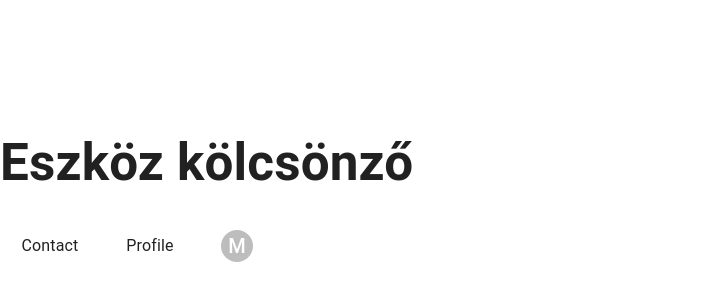
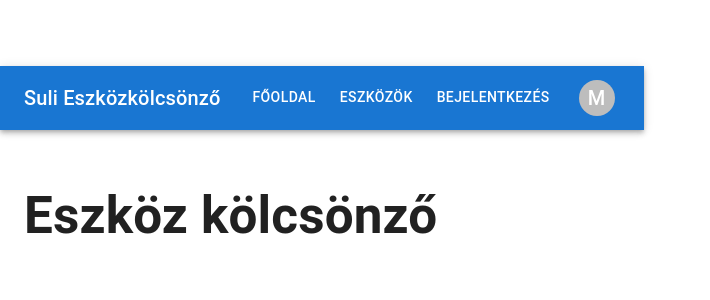
Before and after one commit to markosgergo/sulieszkoz_kolcsonzo-FE, a React (Vite) app: page / in a window 1280 px wide. Shown: the part 216-516 px from the top of the page, without its empty margins (0-710 px from the left). Built offline with nearby package versions, Linux system fonts and the light colour scheme.

Commit message:
Navbar és AccountMenu komponens hozzáadása

```diff
--- a/src/App.jsx
+++ b/src/App.jsx
@@ -1,15 +1,19 @@
 import { Routes, Route } from "react-router-dom";
+import Navbar from "./components/Navbar";
 import Home from "./pages/Home";
 import Login from "./pages/Login";
 import EszkozLista from "./pages/EszkozLista";
 
 function App() {
   return (
-    <Routes>
-      <Route path="/" element={<Home />} />
-      <Route path="/login" element={<Login />} />
-      <Route path="/eszkozok" element={<EszkozLista />} />
-    </Routes>
+    <>
+      <Navbar />
+      <Routes>
+        <Route path="/" element={<Home />} />
+        <Route path="/login" element={<Login />} />
+        <Route path="/eszkozok" element={<EszkozLista />} />
+      </Routes>
+    </>
   );
 }
 
--- a/src/components/AccountMenu.jsx
+++ b/src/components/AccountMenu.jsx
@@ -1,107 +1,119 @@
-import * as React from 'react';
-import Box from '@mui/material/Box';
-import Avatar from '@mui/material/Avatar';
-import Menu from '@mui/material/Menu';
-import MenuItem from '@mui/material/MenuItem';
-import ListItemIcon from '@mui/material/ListItemIcon';
-import Divider from '@mui/material/Divider';
-import IconButton from '@mui/material/IconButton';
-import Typography from '@mui/material/Typography';
-import Tooltip from '@mui/material/Tooltip';
-import PersonAdd from '@mui/icons-material/PersonAdd';
-import Settings from '@mui/icons-material/Settings';
-import Logout from '@mui/icons-material/Logout';
+import * as React from "react";
+import Avatar from "@mui/material/Avatar";
+import Menu from "@mui/material/Menu";
+import MenuItem from "@mui/material/MenuItem";
+import ListItemIcon from "@mui/material/ListItemIcon";
+import Divider from "@mui/material/Divider";
+import IconButton from "@mui/material/IconButton";
+import Tooltip from "@mui/material/Tooltip";
+import Logout from "@mui/icons-material/Logout";
+import Person from "@mui/icons-material/Person";
+import Settings from "@mui/icons-material/Settings";
+import { useNavigate } from "react-router-dom";
 
 export default function AccountMenu() {
   const [anchorEl, setAnchorEl] = React.useState(null);
   const open = Boolean(anchorEl);
+  const navigate = useNavigate();
+
   const handleClick = (event) => {
     setAnchorEl(event.currentTarget);
   };
+
   const handleClose = () => {
     setAnchorEl(null);
   };
+
+  const handleProfile = () => {
+    handleClose();
+    navigate("/");
+  };
+
+  const handleSettings = () => {
+    handleClose();
+    navigate("/");
+  };
+
+  const handleLogout = () => {
+    handleClose();
+    navigate("/login");
+  };
+
   return (
-    <React.Fragment>
-      <Box sx={{ display: 'flex', alignItems: 'center', textAlign: 'center' }}>
-        <Typography sx={{ minWidth: 100 }}>Contact</Typography>
-        <Typography sx={{ minWidth: 100 }}>Profile</Typography>
-        <Tooltip title="Account settings">
+    <>
+      <Tooltip title="Fiók menü">
         <IconButton
           onClick={handleClick}
           size="small"
           sx={{ ml: 2 }}
-            aria-controls={open ? 'account-menu' : undefined}
+          aria-controls={open ? "account-menu" : undefined}
           aria-haspopup="true"
-            aria-expanded={open ? 'true' : undefined}
+          aria-expanded={open ? "true" : undefined}
         >
-            <Avatar sx={{ width: 32, height: 32 }}>M</Avatar>
+          <Avatar sx={{ width: 36, height: 36 }}>M</Avatar>
         </IconButton>
       </Tooltip>
-      </Box>
+
       <Menu
         anchorEl={anchorEl}
         id="account-menu"
         open={open}
         onClose={handleClose}
         onClick={handleClose}
+        transformOrigin={{ horizontal: "right", vertical: "top" }}
+        anchorOrigin={{ horizontal: "right", vertical: "bottom" }}
         slotProps={{
           paper: {
-            elevation: 0,
+            elevation: 3,
             sx: {
-              overflow: 'visible',
-              filter: 'drop-shadow(0px 2px 8px rgba(0,0,0,0.32))',
               mt: 1.5,
-              '& .MuiAvatar-root': {
+              minWidth: 180,
+              overflow: "visible",
+              "& .MuiAvatar-root": {
                 width: 32,
                 height: 32,
                 ml: -0.5,
                 mr: 1,
               },
-              '&::before': {
+              "&::before": {
                 content: '""',
-                display: 'block',
-                position: 'absolute',
+                display: "block",
+                position: "absolute",
                 top: 0,
                 right: 14,
                 width: 10,
                 height: 10,
-                bgcolor: 'background.paper',
-                transform: 'translateY(-50%) rotate(45deg)',
+                bgcolor: "background.paper",
+                transform: "translateY(-50%) rotate(45deg)",
                 zIndex: 0,
               },
             },
           },
         }}
-        transformOrigin={{ horizontal: 'right', vertical: 'top' }}
-        anchorOrigin={{ horizontal: 'right', vertical: 'bottom' }}
       >
-        <MenuItem onClick={handleClose}>
-          <Avatar /> Profile
+        <MenuItem onClick={handleProfile}>
+          <ListItemIcon>
+            <Person fontSize="small" />
+          </ListItemIcon>
+          Profil
         </MenuItem>
-        <MenuItem onClick={handleClose}>
-          <Avatar /> My account
-        </MenuItem>
-        <Divider />
-        <MenuItem onClick={handleClose}>
-          <ListItemIcon>
-            <PersonAdd fontSize="small" />
-          </ListItemIcon>
-          Add another account
-        </MenuItem>
-        <MenuItem onClick={handleClose}>
+
+        <MenuItem onClick={handleSettings}>
           <ListItemIcon>
             <Settings fontSize="small" />
           </ListItemIcon>
-          Settings
+          Beállítások
         </MenuItem>
-        <MenuItem onClick={handleClose}>
+
+        <Divider />
+
+        <MenuItem onClick={handleLogout}>
           <ListItemIcon>
             <Logout fontSize="small" />
           </ListItemIcon>
-          Logout
+          Kilépés
         </MenuItem>
       </Menu>
-    </React.Fragment>
+    </>
   );
 }
--- a/src/components/Navbar.jsx
+++ b/src/components/Navbar.jsx
@@ -1,16 +1,8 @@
 import { AppBar, Toolbar, Typography, Button, Box } from "@mui/material";
-import { Link, useNavigate } from "react-router-dom";
-import { useAuth } from "../context/AuthContext";
+import { Link } from "react-router-dom";
+import AccountMenu from "./AccountMenu";
 
 export default function Navbar() {
-  const { user, logout } = useAuth();
-  const navigate = useNavigate();
-
-  const handleLogout = async () => {
-    await logout();
-    navigate("/login");
-  };
-
   return (
     <AppBar position="static">
       <Toolbar>
@@ -30,26 +22,12 @@ export default function Navbar() {
           <Button color="inherit" component={Link} to="/eszkozok">
             Eszközök
           </Button>
-          <Button color="inherit" component={Link} to="/eszkozok/uj">
-            Új eszköz
-          </Button>
-          <Button color="inherit" component={Link} to="/kolcsonzesek/uj">
-            Új kölcsönzés
-          </Button>
-          <Button color="inherit" component={Link} to="/kolcsonzesek/sajat">
-            Saját kölcsönzések
+          <Button color="inherit" component={Link} to="/login">
+            Bejelentkezés
           </Button>
         </Box>
 
-        {user ? (
-          <Button color="inherit" onClick={handleLogout}>
-            Kilépés
-          </Button>
-        ) : (
-          <Button color="inherit" component={Link} to="/login">
-            Bejelentkezés
-          </Button>
-        )}
+        <AccountMenu />
       </Toolbar>
     </AppBar>
   );
--- a/src/pages/Home.jsx
+++ b/src/pages/Home.jsx
@@ -1,10 +1,7 @@
-import AccountMenu from "../components/AccountMenu";
-
 export default function Home() {
   return (
-    <div>
+    <div style={{ padding: "24px" }}>
       <h1>Eszköz kölcsönző</h1>
-      <AccountMenu />
     </div>
   );
 }
```
Lines whose indentation alone changed are shown as unchanged.
